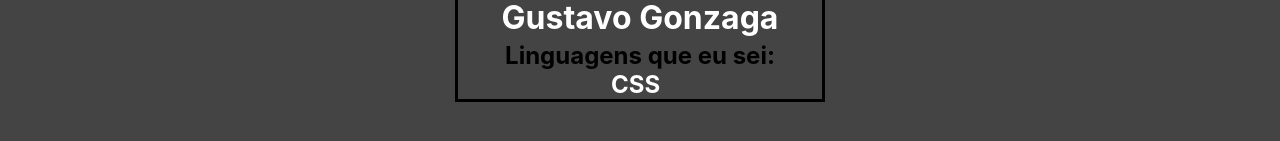
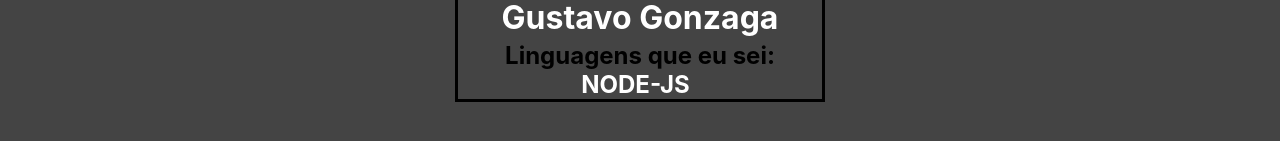
Before and after one commit to GonzagaGustavo/portifolio, a React (Create React App) app: page / in a window 1280 px wide. Shown: the part 339-480 px from the top of the page. Built offline with nearby package versions, Linux system fonts and the light colour scheme.

Commit message:
Atualizando informações

```diff
--- a/src/Components/Home.jsx
+++ b/src/Components/Home.jsx
@@ -24,13 +24,15 @@ function Home() {
             {" "}
             <Typical
               loop={Infinity}
-              steps={["JavaScript", 1000,
+              steps={["JavaScript", 1500,
               "React",
-              1000,
+              1500,
+              "NODE-JS",
+              1500,
               "HTML",
-              1000,
+              1500,
               "CSS",
-              1000
+              1500
             ]}
             />
           </h2>
```
